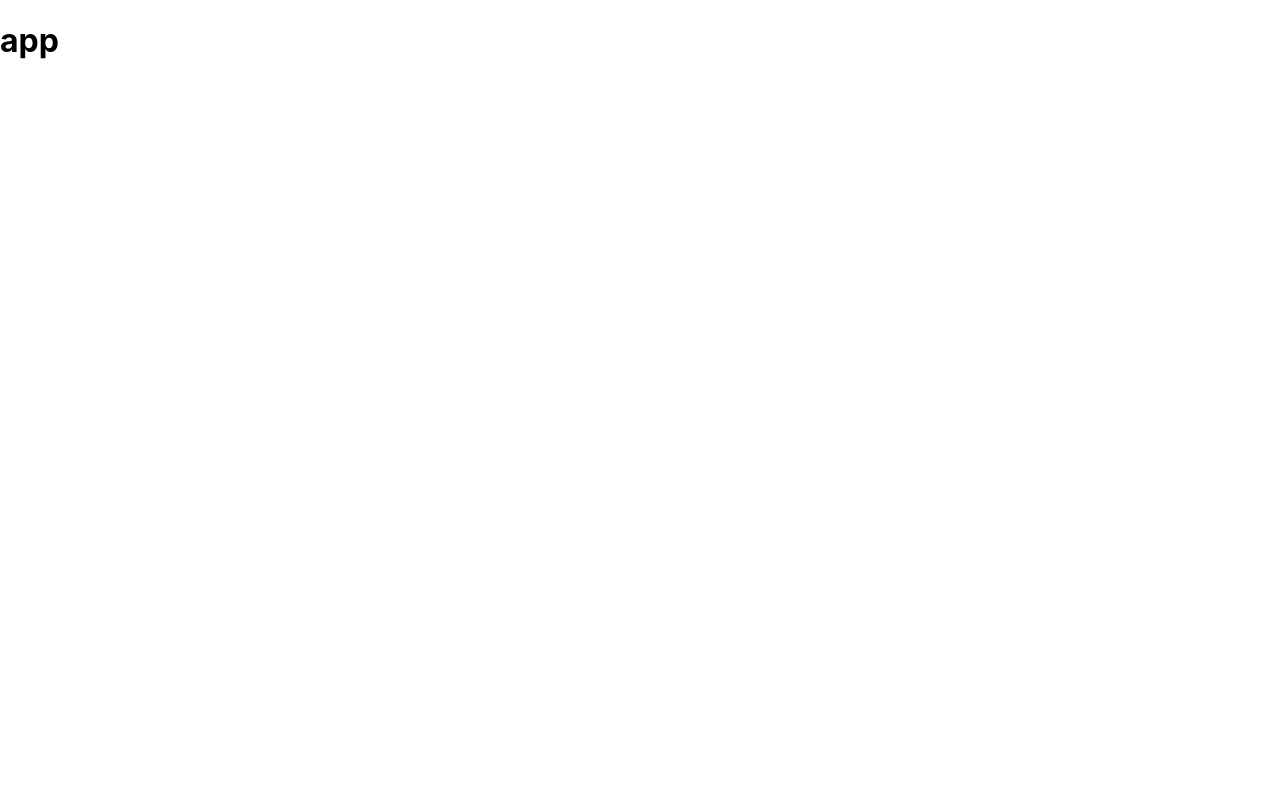
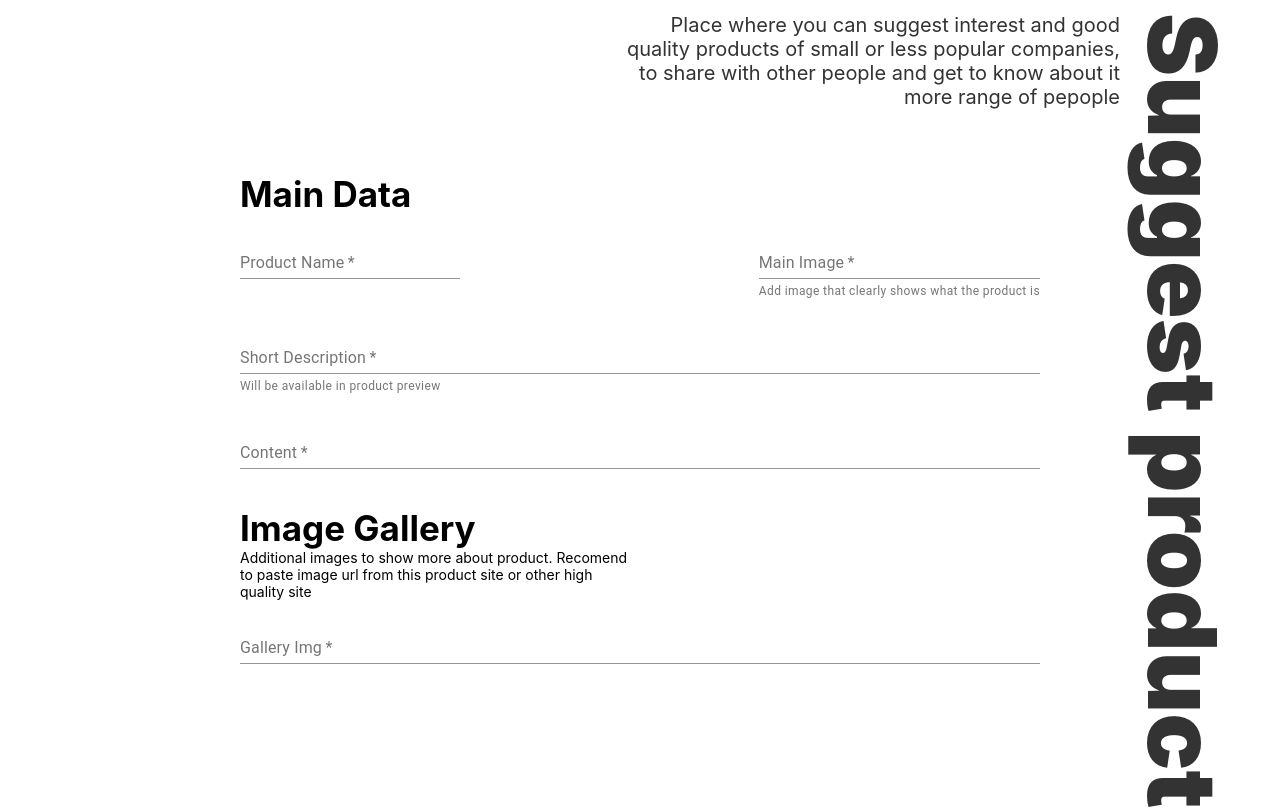
Before and after one commit to alexey-marinkevich/best-product-app, a React (Create React App) app: page /product in a window 1280 px wide. Built offline with nearby package versions, Linux system fonts and the light colour scheme.

Commit message:
Add SuggestProduct component and add base styles

```diff
--- a/package.json
+++ b/package.json
@@ -3,6 +3,7 @@
   "version": "0.1.0",
   "private": true,
   "dependencies": {
+    "@material-ui/core": "^4.2.1",
     "react": "^16.8.6",
     "react-dom": "^16.8.6",
     "react-router-dom": "^5.0.1",
--- a/src/ProductPage.js
+++ b/src/ProductPage.js
@@ -1,9 +1,14 @@
 import React, { Component } from 'react'
+
+import ProductProposalForm from './ProductProposalForm';
+
 
 class ProductPage extends Component {
   render () {
     return (
-      <h1>app</h1>
+      <div>
+        <ProductProposalForm/>
+      </div>
     )
   }
 }
--- /dev/null
+++ b/src/ProductProposalForm.js
@@ -0,0 +1,151 @@
+import React, { Component } from 'react';
+import styled from 'styled-components';
+
+import TextField from '@material-ui/core/TextField';
+
+class ProductProposalForm extends Component {
+  state = {
+    usersSuggestions: [],
+  };
+  render() {
+    return (
+      <Container>
+        <LeadText>
+          Place where you can suggest interest and good quality products of small or less popular
+          companies, to share with other people and get to know about it more range of pepople
+        </LeadText>
+        <Form>
+          <MainData>
+            <h2>Main Data</h2>
+            <MainDataTopSection>
+              <TextField
+                required
+                id="product-name"
+                label="Product Name"
+                defaultValue=""
+                margin="normal"
+              />
+              <TextField
+                required
+                id="product-head-img"
+                label="Main Image"
+                defaultValue=""
+                margin="normal"
+                placeholder="Paste URL"
+                helperText="Add image that clearly shows what the product is"
+              />
+            </MainDataTopSection>
+            <TextField
+              required
+              multiline
+              id="short-sescr"
+              label="Short Description"
+              defaultValue=""
+              margin="normal"
+              helperText="Will be available in product preview"
+              inputProps={{
+                maxLength: 100,
+              }}
+            />
+            <TextField
+              required
+              multiline
+              id="full-description"
+              label="Content"
+              defaultValue=""
+              margin="normal"
+              helperText=""
+            />
+          </MainData>
+          <ImageGallery>
+            <h2>Image Gallery</h2>
+            <p>
+              Additional images to show more about product. Recomend to paste image url from this
+              product site or other high quality site
+            </p>
+            <TextField
+              required
+              id="gallery-field"
+              label="Gallery Img"
+              defaultValue=""
+              placeholder="Paste URL"
+              margin="normal"
+              helperText=""
+            />
+          </ImageGallery>
+        </Form>
+      </Container>
+    );
+  }
+}
+
+export default ProductProposalForm;
+
+const Container = styled.div`
+  display: flex;
+  flex-direction: column;
+  align-items: center;
+  align-self: center;
+  max-width: 1200px;
+  margin: 0 auto;
+
+  & h2 {
+    font-size: 35px;
+    margin: 0;
+  }
+`;
+
+const LeadText = styled.h1`
+  font-size: 20px;
+  color: #333;
+  width: 100%;
+  font-weight: normal;
+  width: 500px;
+  text-align: right;
+  position: relative;
+  align-self: flex-end;
+  margin-right: 120px;
+
+  :before {
+    content: 'Suggest product';
+    font-size: 95px;
+    font-weight: 900;
+    position: absolute;
+    writing-mode: vertical-lr;
+    white-space: nowrap;
+    top: 0;
+    right: -120px;
+  }
+`;
+const Form = styled.form`
+  display: flex;
+  width: 70%;
+  max-width: 800px;
+  flex-direction: column;
+`;
+
+const MainData = styled.div`
+  display: flex;
+  flex-direction: column;
+  width: 100%;
+  padding-top: 50px;
+`;
+
+const MainDataTopSection = styled.div`
+  display: flex;
+  width: 100%;
+  justify-content: space-between;
+`;
+
+const ImageGallery = styled.div`
+  display: flex;
+  flex-direction: column;
+  width: 100%;
+  padding-top: 30px;
+
+  & p {
+    margin: 0;
+    max-width: 400px;
+    font-size: 14px;
+  }
+`;
```
Also changed, not shown: 1 other file (tests, documents, lock files or other folders).
